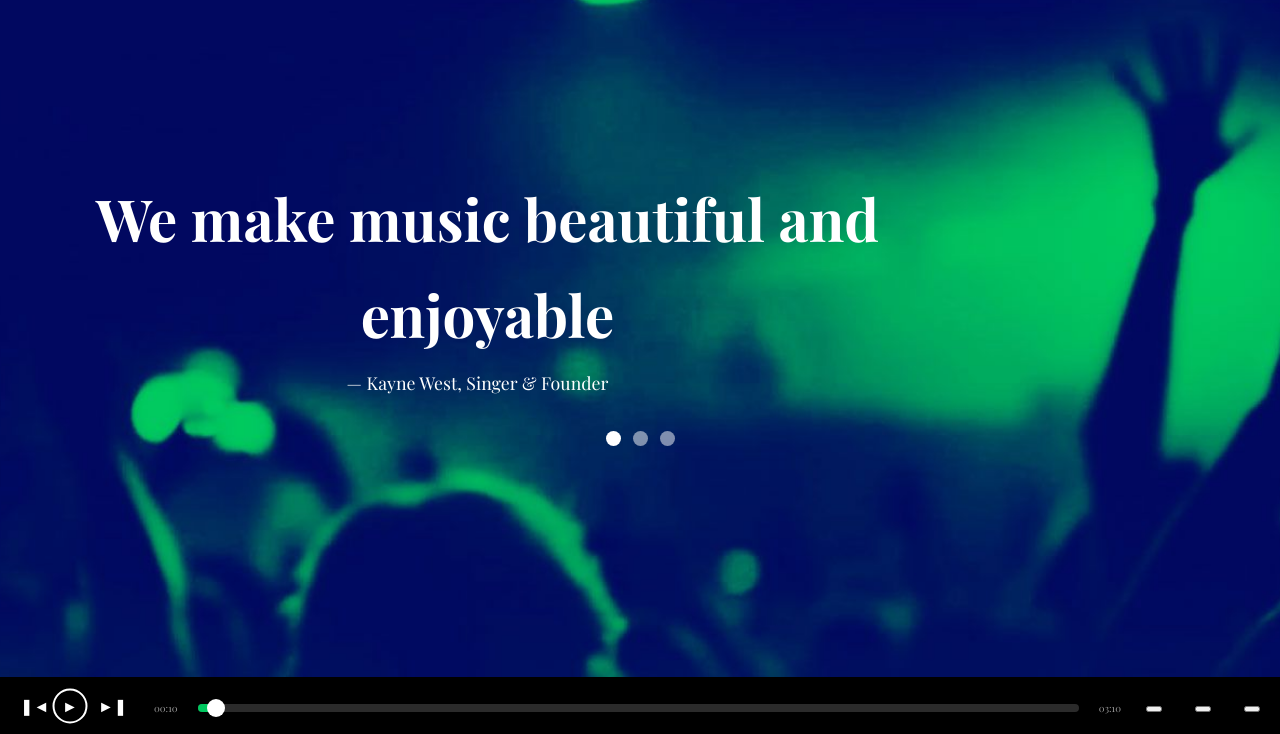
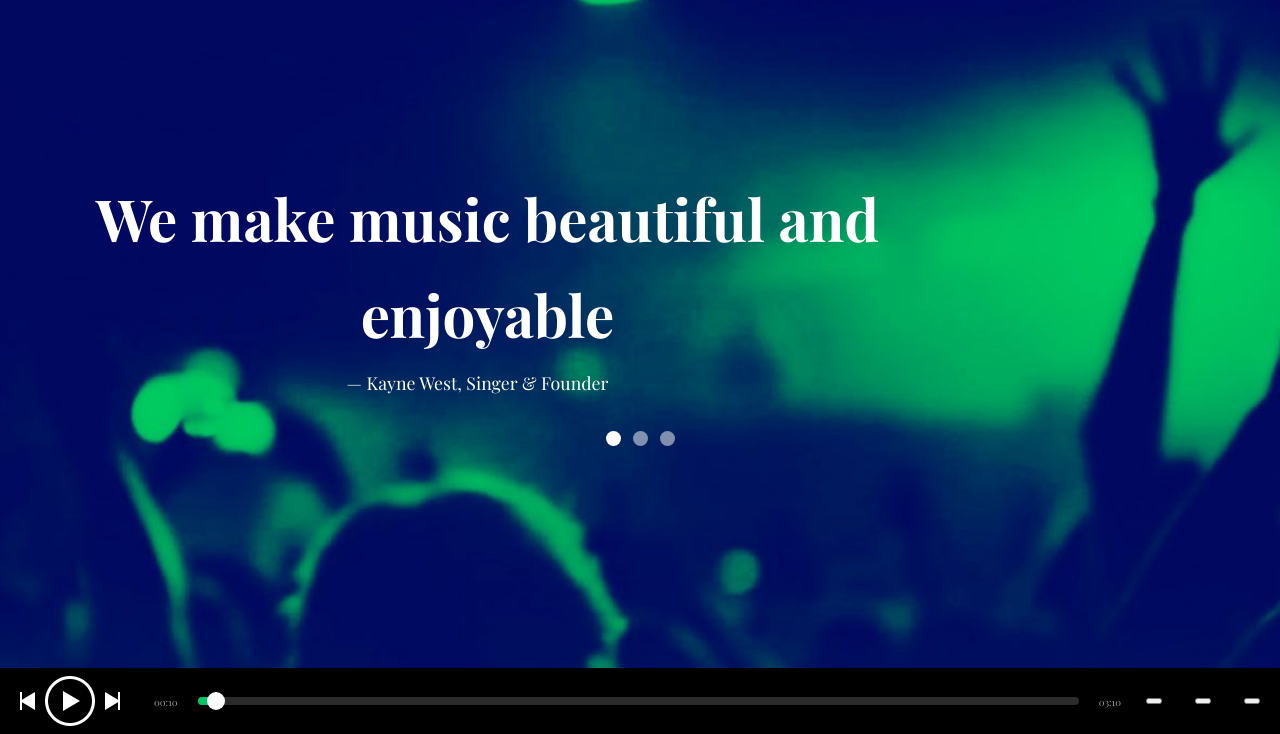
Before and after one commit to webistomin/duotone-template, a website: page src/index.html in a window 1280 px wide. Shown: the part 66-800 px from the top of the page. Drawn offline with nearby package versions, Linux system fonts and the light colour scheme; files that its build step writes are made by us from their sources.

Commit message:
Сделал плеер для мобильного

```diff
--- a/src/index.html
+++ b/src/index.html
@@ -23,9 +23,9 @@ To emphasise this I use inline style="display: none" -->
 <section class="player">
   <div class="player__inner">
     <div class="player__controls">
-      <button class="player__control player__control--prev">❚◄</button>
-      <button class="player__control player__control--play">►</button>
-      <button class="player__control player__control--next">►❚</button>
+      <button class="player__control player__control--prev"></button>
+      <button class="player__control player__control--play"></button>
+      <button class="player__control player__control--next"></button>
     </div>
     <div class="player__time">
       <span class="player__current">00:10</span>
--- a/src/less/blocks/player.less
+++ b/src/less/blocks/player.less
@@ -14,9 +14,9 @@
   &__inner {
     display: flex;
     flex-direction: row;
-    align-items: baseline;
+    align-items: center;
     justify-content: space-between;
-    padding: 18px 20px;
+    padding: 8px 20px;
   }
 
   &__time {
@@ -48,30 +48,28 @@
     width: 100px;
     display: flex;
     justify-content: space-between;
+    align-items: center;
   }
 
   &__control {
     padding: 0;
     border: none;
     background-color: transparent;
-    width: 22px; //15
+    width: 15px;
+    height: 18px;
 
     &--play {
-      position: relative;
       width: 50px;
+      height: 50px;
+      background-image: url("../img/icon-play.png");
+    }
 
-      &::before {
-        width: 35px; //50
-        height: 35px; //50
-        box-sizing: border-box;
-        position: absolute;
-        content: "";
-        border-radius: 50%;
-        border: 2px solid @color-text;
-        left: 50%;
-        top: 50%;
-        transform: translateX(-50%) translateY(-50%);
-      }
+    &--prev {
+      background-image: url("../img/icon-prev.png");
+    }
+
+    &--next {
+      background-image: url("../img/icon-next.png");
     }
   }
 
```
